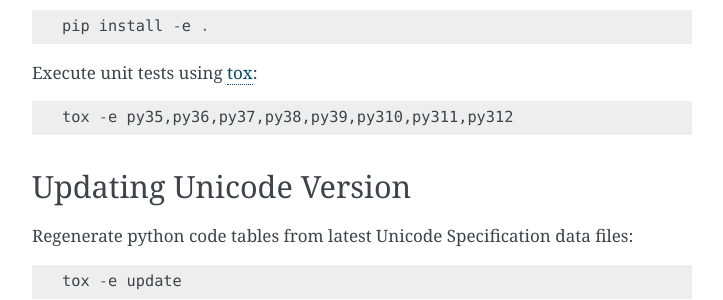
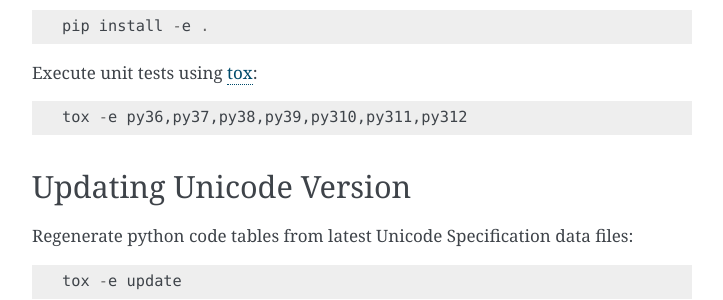
Before and after one commit to jquast/wcwidth, a Sphinx documentation site: the page built from docs/intro.rst, in a window 1280 px wide and 900 px high, scrolled down 2180 px. Shown: the part 152-452 px from the top of the window, without its empty margins (388-1111 px from the left). Built offline with Sphinx 7.4.7, drawn with Linux system fonts in a browser that asks for light colours.

```diff
--- a/docs/intro.rst
+++ b/docs/intro.rst
@@ -107,7 +107,7 @@ Install wcwidth in editable mode::
 
 Execute unit tests using tox_::
 
-   tox -e py35,py36,py37,py38,py39,py310,py311,py312
+   tox -e py36,py37,py38,py39,py310,py311,py312
 
 Updating Unicode Version
 ------------------------
--- a/setup.py
+++ b/setup.py
@@ -58,7 +58,7 @@ def main():
             '': ['LICENSE', '*.rst'],
         },
         zip_safe=True,
-        python_requires='>=3.5',
+        python_requires='>=3.6',
         classifiers=[
             'Intended Audience :: Developers',
             'Natural Language :: English',
@@ -66,7 +66,6 @@ def main():
             'Environment :: Console',
             'License :: OSI Approved :: MIT License',
             'Operating System :: POSIX',
-            'Programming Language :: Python :: 3.5',
             'Programming Language :: Python :: 3.6',
             'Programming Language :: Python :: 3.7',
             'Programming Language :: Python :: 3.8',
```
Also changed, not shown: .travis.yml, 2 other files.
